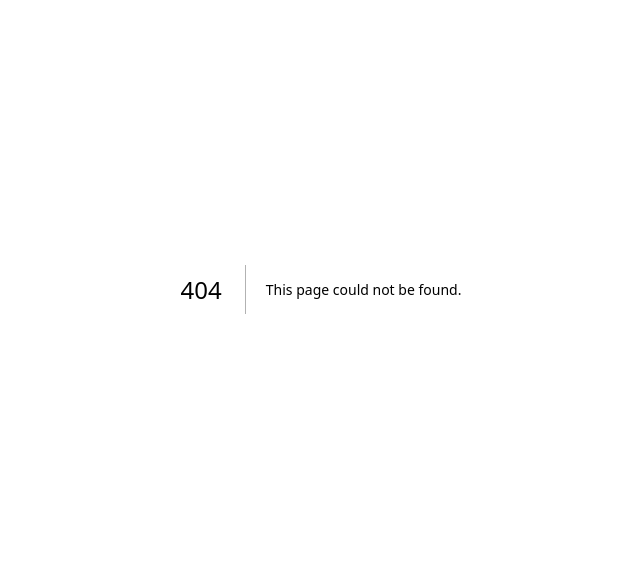
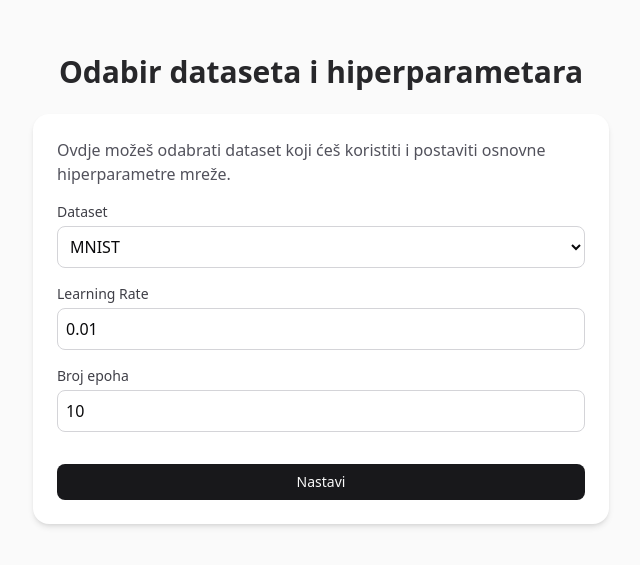
Before and after one commit to as547777/ML-Security-Project, a Next.js app in the folder ml-security-frontend/: page /dataset in a window 1280 px wide. Before the commit this address had no page. Shown: the part 111-676 px from the top of the page, without its empty margins (319-959 px from the left). Built offline with nearby package versions, Linux system fonts and the light colour scheme.

Commit message:
Add frontend base with Home page and DatasetPage

```diff
--- /dev/null
+++ b/ml-security-frontend/app/dataset/page.tsx
@@ -0,0 +1,65 @@
+"use client"
+
+import { motion } from "framer-motion"
+import { Button } from "@/components/ui/button"
+
+export default function DatasetPage() {
+  return (
+    <motion.main
+      className="flex flex-col items-center justify-center min-h-screen bg-zinc-50 p-8"
+      initial={{ opacity: 0, y: 30 }}
+      animate={{ opacity: 1, y: 0 }}
+      transition={{ duration: 0.6, ease: "easeOut" }}
+    >
+      <h1 className="text-3xl font-bold text-zinc-800 mb-6">
+        Odabir dataseta i hiperparametara
+      </h1>
+
+      <div className="bg-white shadow-md rounded-2xl p-6 w-full max-w-xl">
+        <p className="text-zinc-600 mb-4">
+          Ovdje možeš odabrati dataset koji ćeš koristiti i postaviti osnovne hiperparametre mreže.
+        </p>
+
+        <form className="flex flex-col gap-4">
+          <div>
+            <label className="block text-sm font-medium text-zinc-700 mb-1">
+              Dataset
+            </label>
+            <select className="w-full border border-zinc-300 rounded-md p-2 focus:outline-none focus:ring-2 focus:ring-zinc-400">
+              <option>MNIST</option>
+              <option>CIFAR-10</option>
+              <option>Custom Dataset</option>
+            </select>
+          </div>
+
+          <div>
+            <label className="block text-sm font-medium text-zinc-700 mb-1">
+              Learning Rate
+            </label>
+            <input
+              type="number"
+              step="0.001"
+              defaultValue="0.01"
+              className="w-full border border-zinc-300 rounded-md p-2 focus:outline-none focus:ring-2 focus:ring-zinc-400"
+            />
+          </div>
+
+          <div>
+            <label className="block text-sm font-medium text-zinc-700 mb-1">
+              Broj epoha
+            </label>
+            <input
+              type="number"
+              defaultValue="10"
+              className="w-full border border-zinc-300 rounded-md p-2 focus:outline-none focus:ring-2 focus:ring-zinc-400"
+            />
+          </div>
+
+          <Button type="submit" className="mt-4">
+            Nastavi
+          </Button>
+        </form>
+      </div>
+    </motion.main>
+  )
+}
--- a/ml-security-frontend/app/page.tsx
+++ b/ml-security-frontend/app/page.tsx
@@ -1,65 +1,19 @@
-import Image from "next/image";
+import { Button } from "@/components/ui/button"
+import Link from "next/link"
 
 export default function Home() {
   return (
-    <div className="flex min-h-screen items-center justify-center bg-zinc-50 font-sans dark:bg-black">
-      <main className="flex min-h-screen w-full max-w-3xl flex-col items-center justify-between py-32 px-16 bg-white dark:bg-black sm:items-start">
-        <Image
-          className="dark:invert"
-          src="/next.svg"
-          alt="Next.js logo"
-          width={100}
-          height={20}
-          priority
-        />
-        <div className="flex flex-col items-center gap-6 text-center sm:items-start sm:text-left">
-          <h1 className="max-w-xs text-3xl font-semibold leading-10 tracking-tight text-black dark:text-zinc-50">
-            To get started, edit the page.tsx file.
-          </h1>
-          <p className="max-w-md text-lg leading-8 text-zinc-600 dark:text-zinc-400">
-            Looking for a starting point or more instructions? Head over to{" "}
-            <a
-              href="https://vercel.com/templates?framework=next.js&utm_source=create-next-app&utm_medium=appdir-template-tw&utm_campaign=create-next-app"
-              className="font-medium text-zinc-950 dark:text-zinc-50"
-            >
-              Templates
-            </a>{" "}
-            or the{" "}
-            <a
-              href="https://nextjs.org/learn?utm_source=create-next-app&utm_medium=appdir-template-tw&utm_campaign=create-next-app"
-              className="font-medium text-zinc-950 dark:text-zinc-50"
-            >
-              Learning
-            </a>{" "}
-            center.
-          </p>
-        </div>
-        <div className="flex flex-col gap-4 text-base font-medium sm:flex-row">
-          <a
-            className="flex h-12 w-full items-center justify-center gap-2 rounded-full bg-foreground px-5 text-background transition-colors hover:bg-[#383838] dark:hover:bg-[#ccc] md:w-[158px]"
-            href="https://vercel.com/new?utm_source=create-next-app&utm_medium=appdir-template-tw&utm_campaign=create-next-app"
-            target="_blank"
-            rel="noopener noreferrer"
-          >
-            <Image
-              className="dark:invert"
-              src="/vercel.svg"
-              alt="Vercel logomark"
-              width={16}
-              height={16}
-            />
-            Deploy Now
-          </a>
-          <a
-            className="flex h-12 w-full items-center justify-center rounded-full border border-solid border-black/[.08] px-5 transition-colors hover:border-transparent hover:bg-black/[.04] dark:border-white/[.145] dark:hover:bg-[#1a1a1a] md:w-[158px]"
-            href="https://nextjs.org/docs?utm_source=create-next-app&utm_medium=appdir-template-tw&utm_campaign=create-next-app"
-            target="_blank"
-            rel="noopener noreferrer"
-          >
-            Documentation
-          </a>
-        </div>
-      </main>
-    </div>
-  );
+    <main className="flex min-h-screen flex-col items-center justify-center p-8 bg-zinc-50">
+      <h1 className="text-4xl font-bold mb-6 text-zinc-800">
+        ML Security Dashboard
+      </h1>
+
+      <p className="text-zinc-600 mb-8 text-center max-w-lg">
+        Dobrodošli u naš ML Security Project!
+      </p>
+      <Link href="/dataset">
+        <Button>Pokreni sustav</Button>
+      </Link>
+    </main>
+  )
 }
--- /dev/null
+++ b/ml-security-frontend/components/ui/button.tsx
@@ -0,0 +1,60 @@
+import * as React from "react"
+import { Slot } from "@radix-ui/react-slot"
+import { cva, type VariantProps } from "class-variance-authority"
+
+import { cn } from "@/lib/utils"
+
+const buttonVariants = cva(
+  "inline-flex items-center justify-center gap-2 whitespace-nowrap rounded-md text-sm font-medium transition-all disabled:pointer-events-none disabled:opacity-50 [&_svg]:pointer-events-none [&_svg:not([class*='size-'])]:size-4 shrink-0 [&_svg]:shrink-0 outline-none focus-visible:border-ring focus-visible:ring-ring/50 focus-visible:ring-[3px] aria-invalid:ring-destructive/20 dark:aria-invalid:ring-destructive/40 aria-invalid:border-destructive",
+  {
+    variants: {
+      variant: {
+        default: "bg-primary text-primary-foreground hover:bg-primary/90",
+        destructive:
+          "bg-destructive text-white hover:bg-destructive/90 focus-visible:ring-destructive/20 dark:focus-visible:ring-destructive/40 dark:bg-destructive/60",
+        outline:
+          "border bg-background shadow-xs hover:bg-accent hover:text-accent-foreground dark:bg-input/30 dark:border-input dark:hover:bg-input/50",
+        secondary:
+          "bg-secondary text-secondary-foreground hover:bg-secondary/80",
+        ghost:
+          "hover:bg-accent hover:text-accent-foreground dark:hover:bg-accent/50",
+        link: "text-primary underline-offset-4 hover:underline",
+      },
+      size: {
+        default: "h-9 px-4 py-2 has-[>svg]:px-3",
+        sm: "h-8 rounded-md gap-1.5 px-3 has-[>svg]:px-2.5",
+        lg: "h-10 rounded-md px-6 has-[>svg]:px-4",
+        icon: "size-9",
+        "icon-sm": "size-8",
+        "icon-lg": "size-10",
+      },
+    },
+    defaultVariants: {
+      variant: "default",
+      size: "default",
+    },
+  }
+)
+
+function Button({
+  className,
+  variant,
+  size,
+  asChild = false,
+  ...props
+}: React.ComponentProps<"button"> &
+  VariantProps<typeof buttonVariants> & {
+    asChild?: boolean
+  }) {
+  const Comp = asChild ? Slot : "button"
+
+  return (
+    <Comp
+      data-slot="button"
+      className={cn(buttonVariants({ variant, size, className }))}
+      {...props}
+    />
+  )
+}
+
+export { Button, buttonVariants }
--- a/ml-security-frontend/package.json
+++ b/ml-security-frontend/package.json
@@ -9,8 +9,10 @@
     "lint": "eslint"
   },
   "dependencies": {
+    "@radix-ui/react-slot": "^1.2.3",
     "class-variance-authority": "^0.7.1",
     "clsx": "^2.1.1",
+    "framer-motion": "^12.23.24",
     "lucide-react": "^0.548.0",
     "next": "16.0.0",
     "react": "19.2.0",
```
Also changed, not shown: 1 other file (tests, documents, lock files or other folders).
